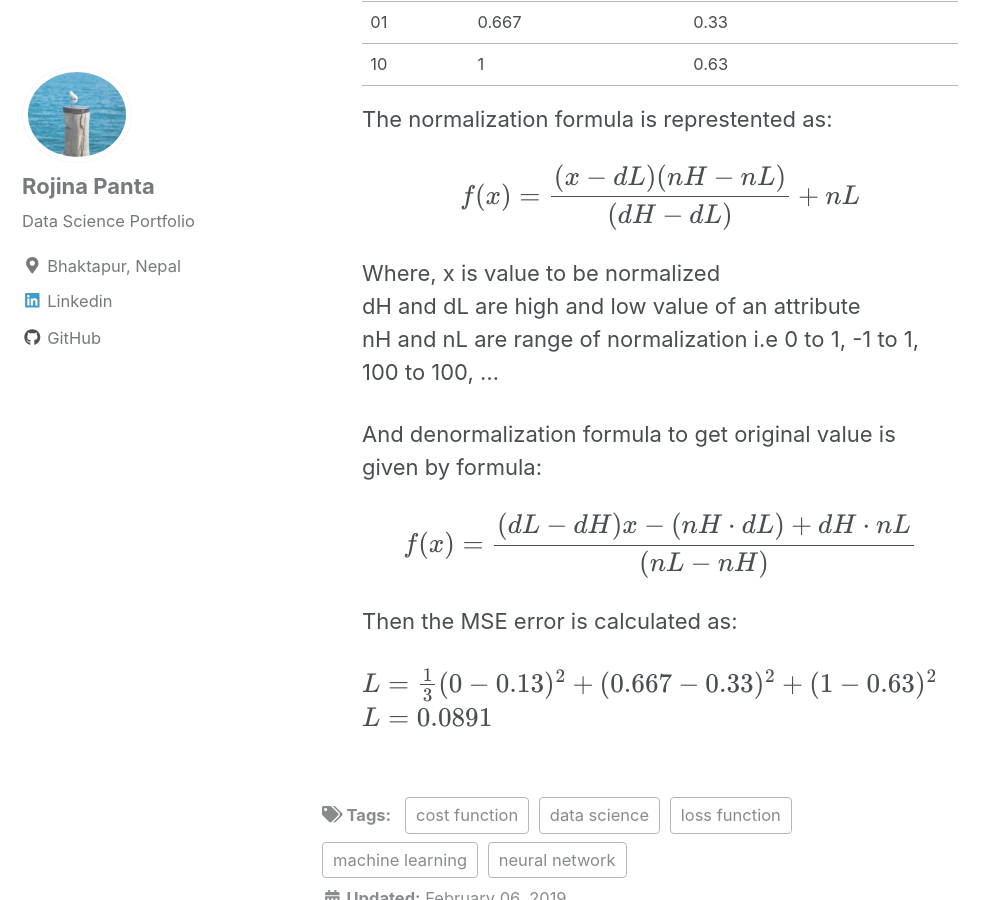
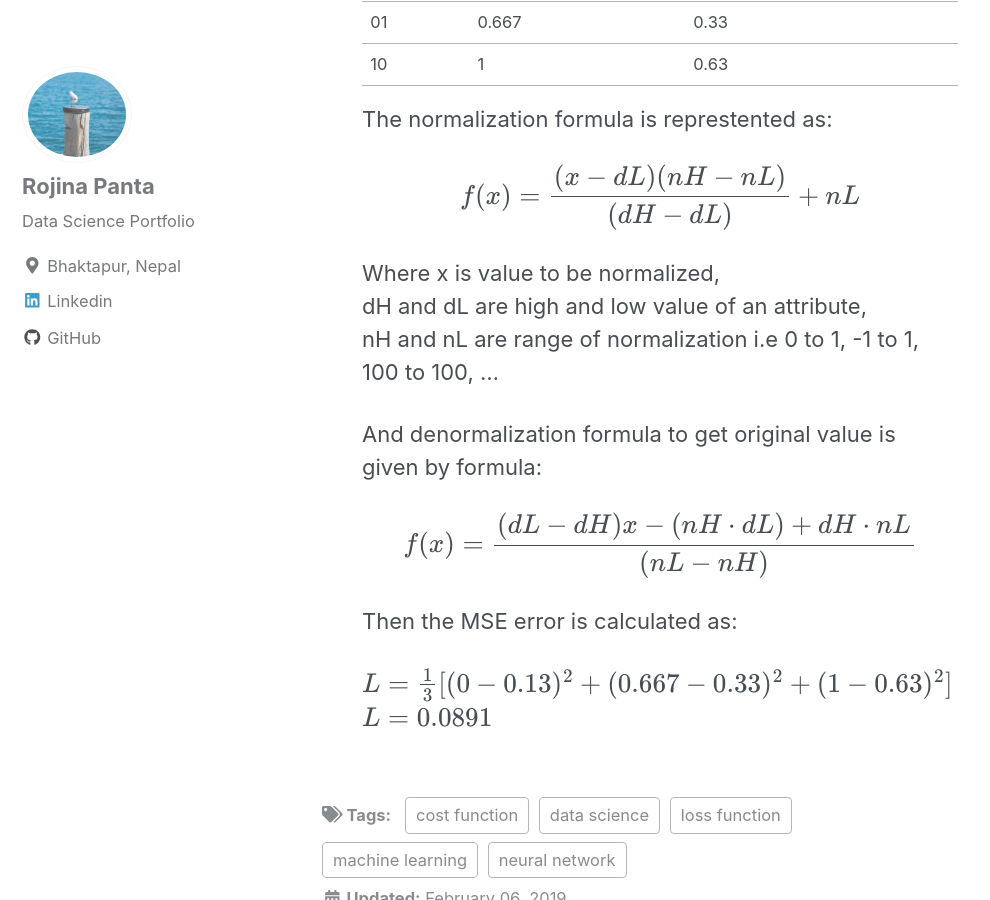
Before and after one commit to Rojina99/Rojina99.github.io, a Jekyll site: the page built from _posts/2019-02-06-loss_function.md, in a window 1280 px wide and 900 px high, scrolled down 1746 px. Shown: the whole window, without its empty margins (0-990 px from the left). Built offline with Jekyll 4.4.1, drawn with Linux system fonts in a browser that asks for light colours; cached includes are drawn as plain includes; nearby versions of some CDN libraries; formulas are drawn with MathJax 3.

```diff
--- a/_posts/2019-02-06-loss_function.md
+++ b/_posts/2019-02-06-loss_function.md
@@ -45,9 +45,9 @@ Before understanding the process of neural network optimization we have to under
 
    $$f(x) = \frac{(x−dL)(nH−nL)}{(dH−dL)} + nL$$
 
-   Where,
-    x is value to be normalized
-    dH and dL are high and low value of an attribute
+   Where
+    x is value to be normalized,
+    dH and dL are high and low value of an attribute,
     nH and nL are range of normalization i.e 0 to 1, -1 to 1, 100 to 100, ...
 
    And denormalization formula to get original value is given by formula:
@@ -56,5 +56,5 @@ Before understanding the process of neural network optimization we have to under
 
    Then the MSE error is calculated as:
 
-   $$ L = \frac{1}{3}(0-0.13)^2 + (0.667-0.33)^2 + (1-0.63)^2 $$
+   $$ L = \frac{1}{3}[(0-0.13)^2 + (0.667-0.33)^2 + (1-0.63)^2] $$
    $$ L = 0.0891 $$
```
